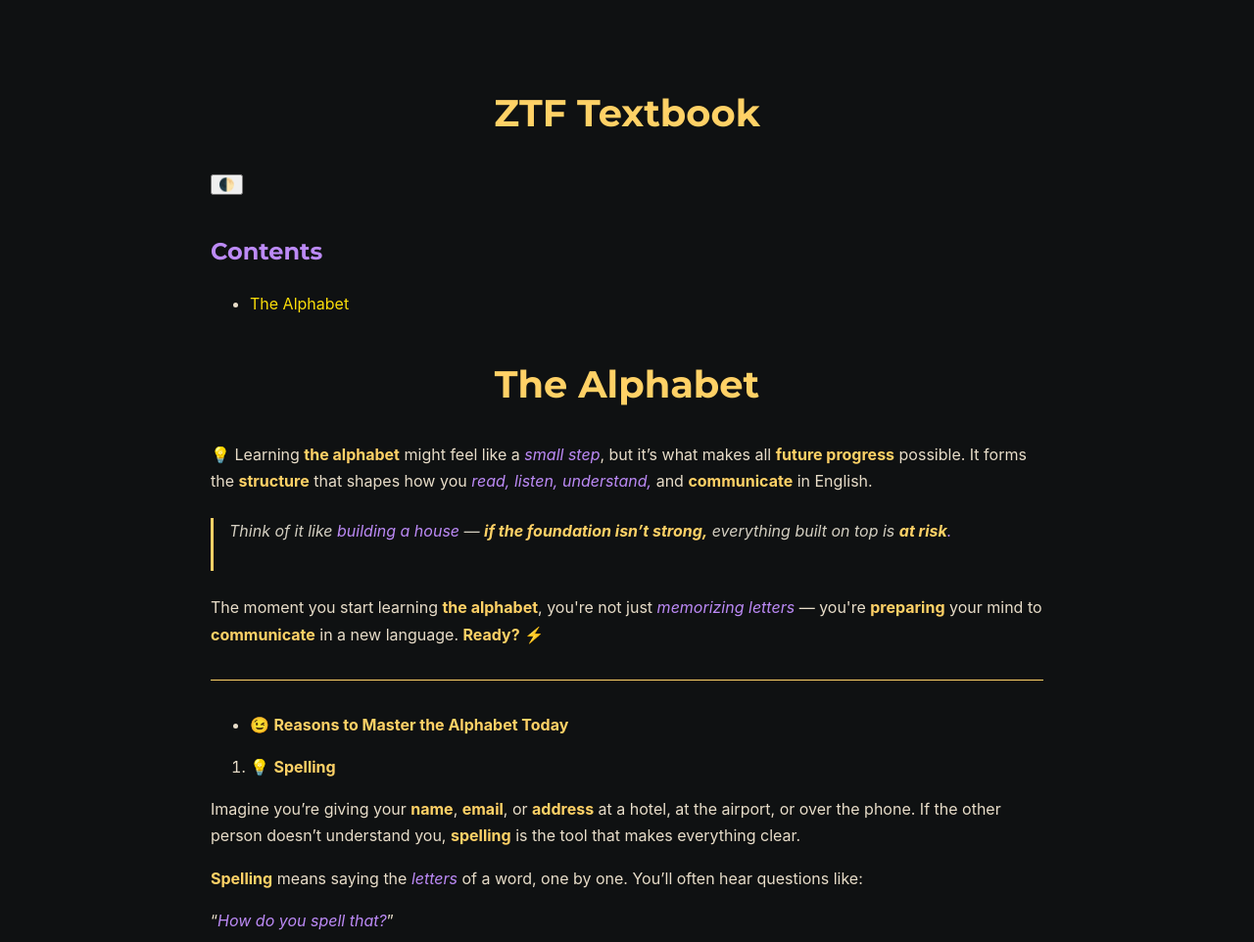
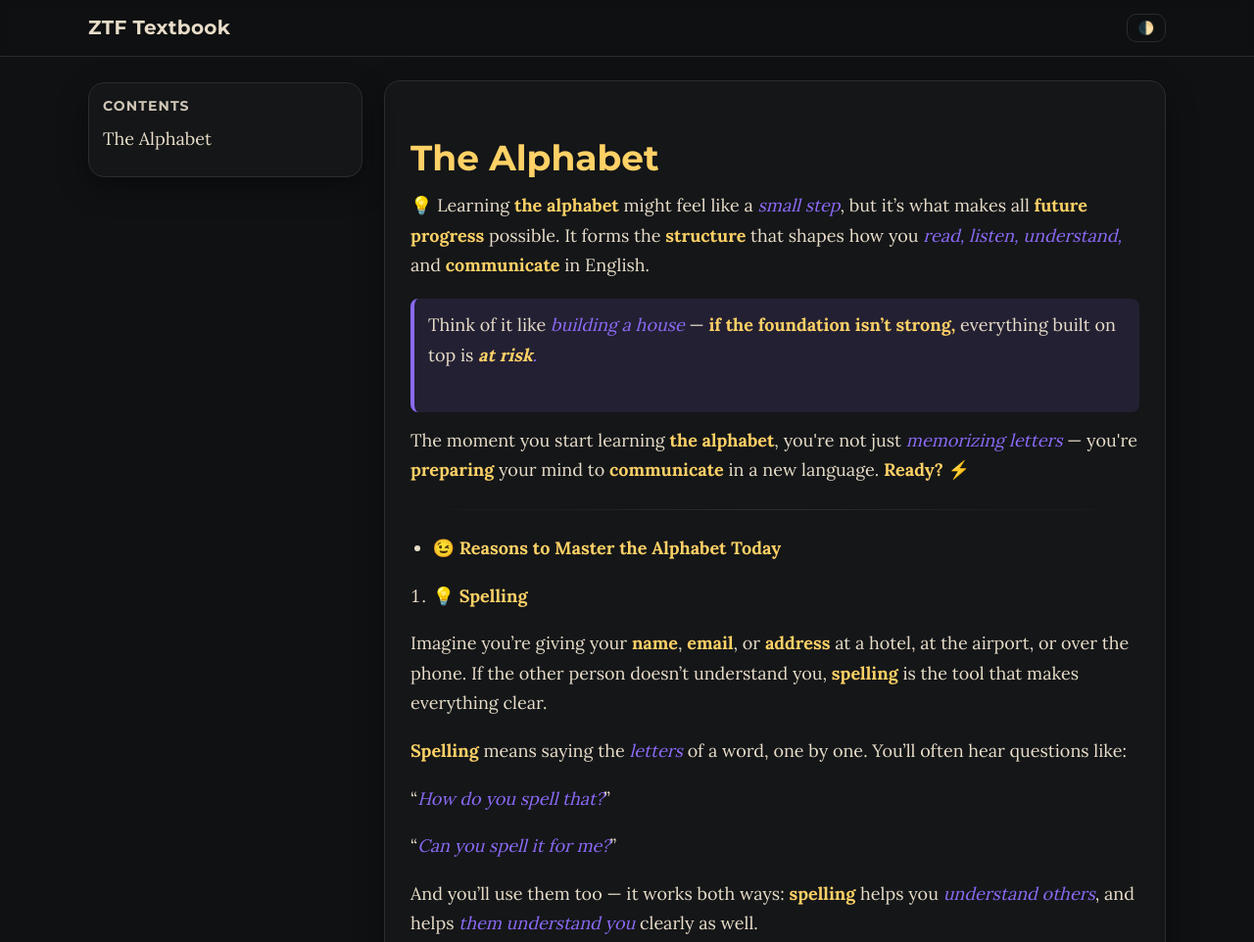
Before and after one commit to mainelimah-lang/ztf-textbook, a plain HTML site: page index.html in a window 1280 px wide. Shown: the top 962 px of the page at 98% size. Drawn offline with Linux system fonts and the light colour scheme; files whose address does not match are found by name.

Commit message:
Update style.css

```diff
--- a/style.css
+++ b/style.css
@@ -1,65 +1,155 @@
-/* ====== ZTF Textbook Style ====== */
-body {
-  background-color: #0F1112;
-  color: #E8DDC9;
-  font-family: "Poppins", "Inter", sans-serif;
-  line-height: 1.7;
-  max-width: 850px;
-  margin: auto;
-  padding: 3rem 1rem;
+/* ===========================
+   ZTF Textbook · Premium Theme
+   =========================== */
+
+/* ---------- Core tokens ---------- */
+:root{
+  --bg: #0F1112;        /* fundo escuro elegante */
+  --fg: #E8DDC9;        /* texto principal */
+  --muted: #CFC6B5;     /* texto secundário */
+  --card: #141618;      /* cartão central */
+  --line: #2a2d31;      /* linhas sutis */
+  --purple: #8C6AF6;    /* acento ZTF */
+  --yellow: #FFD166;    /* destaque */
+  --max: 72ch;          /* largura perfeita de leitura */
+  --radius: 16px;
+  --shadow: 0 10px 30px rgba(0,0,0,.35);
 }
 
-h1, h2, h3 {
-  color: #BC8AF6;
-  font-family: "Montserrat", sans-serif;
-  margin-top: 2.2rem;
+html, body{
+  margin:0; padding:0;
+  background: var(--bg);
+  color: var(--fg);
+  font: 18px/1.7 "Lora", serif;
 }
 
-h1 {
-  text-align: center;
-  color: #FFD166;
-  font-size: 2.4rem;
+/* ---------- Header ---------- */
+.site-header{
+  position: sticky; top:0; z-index:50;
+  background: rgba(15,17,18,.7);
+  backdrop-filter: blur(6px);
+  border-bottom: 1px solid var(--line);
+}
+.site-header .wrap{
+  max-width: 1100px; margin: 0 auto;
+  display:flex; align-items:center; justify-content:space-between;
+  padding: .75rem 1rem;
+}
+.site-header h1{
+  font: 700 20px "Montserrat", system-ui, sans-serif;
+  letter-spacing:.3px; margin:0;
+}
+#themeToggle{
+  background: transparent; color: var(--fg);
+  border: 1px solid var(--line); border-radius: 10px;
+  padding: .35rem .6rem; cursor: pointer;
 }
 
-a {
-  color: #FBDD09;
-  text-decoration: none;
+/* ---------- Page layout ---------- */
+.layout{
+  max-width: 1100px; margin: 24px auto; padding: 0 16px;
+  display: grid; gap: 22px;
+  grid-template-columns: 280px 1fr;
+}
+@media (max-width: 960px){
+  .layout{ grid-template-columns: 1fr; }
+  .toc{ order: 2; margin-top: 8px; }
 }
 
-strong {
-  color: #FFD166;
+/* ---------- Sidebar / TOC ---------- */
+.toc{
+  position: sticky; top: 84px; align-self: start;
+  background: var(--card);
+  border: 1px solid var(--line);
+  border-radius: var(--radius);
+  padding: 14px;
+  box-shadow: var(--shadow);
+}
+.toc h2{
+  margin: 0 0 8px 0;
+  font: 700 14px "Montserrat", system-ui, sans-serif;
+  color: var(--muted);
+  text-transform: uppercase; letter-spacing: .08em;
+}
+#tocList{ list-style: none; margin:0; padding:0; }
+#tocList li{ margin: 6px 0; }
+#tocList a{
+  color: var(--fg); text-decoration: none;
+  border-bottom: 1px dotted transparent;
+  display: inline-block; padding: 2px 0;
+}
+#tocList a:hover{ color: var(--purple); border-color: var(--purple); }
+
+/* ---------- Content card ---------- */
+.content{
+  background: var(--card);
+  border: 1px solid var(--line);
+  border-radius: var(--radius);
+  box-shadow: var(--shadow);
+  padding: 28px 26px;
+  max-width: var(--max);
 }
 
-em {
-  color: #BC8AF6;
+/* Headings */
+.content h1,.content h2,.content h3{
+  font-family:"Montserrat", system-ui, sans-serif;
+  line-height:1.25; margin: 1.6rem 0 .6rem;
+  scroll-margin-top: 96px; /* âncoras bonitas */
+}
+.content h1{ font-size: 2rem; color: var(--yellow); }
+.content h2{ font-size: 1.45rem; color: var(--fg); }
+.content h3{ font-size: 1.2rem; color: var(--fg); opacity:.95; }
+
+/* Text */
+.content p{ margin: 0 0 1rem 0; }
+strong{ color: var(--yellow); }
+em{ color: var(--purple); }
+
+/* Lists */
+.ztf-list, .content ul, .content ol{ padding-left: 1.25rem; }
+.content li{ margin: .4rem 0; }
+
+/* Quote / callouts */
+.ztf-quote{
+  background: rgba(140,106,246,.12);
+  border-left: 4px solid var(--purple);
+  border-radius: 8px;
+  padding: 12px 14px;
+  margin: 14px 0;
 }
 
-blockquote {
-  border-left: 3px solid #FFD166;
-  margin: 1.5em 0;
-  padding-left: 1em;
-  color: #D4CFC1;
-  font-style: italic;
+/* HR */
+hr{
+  border: 0; height: 1px; margin: 24px 0;
+  background: linear-gradient(90deg, transparent, var(--line), transparent);
 }
 
-hr {
-  border: 0;
-  border-top: 1px solid #FFD166;
-  margin: 2rem 0;
+/* Links */
+a{ color: var(--purple); text-decoration: none; }
+a:hover{ text-decoration: underline; }
+
+/* Media */
+img, video{ max-width:100%; border-radius: 12px; }
+iframe{ width:100%; border:0; border-radius: 12px; }
+
+/* Code (se usar) */
+code{
+  background: #1b1e22; border:1px solid var(--line);
+  padding: .15rem .35rem; border-radius: 6px;
+  font-family: ui-monospace, SFMono-Regular, Menlo, monospace;
 }
 
-img {
-  max-width: 100%;
-  border-radius: 12px;
+/* Footer */
+.site-footer{
+  border-top: 1px solid var(--line);
+  color: var(--muted); background: transparent;
 }
+.site-footer .wrap{
+  max-width:1100px; margin:0 auto; padding: 18px 16px;
+  display:flex; align-items:center; justify-content:space-between;
+}
+.site-footer a{ color: var(--fg); opacity:.9; }
+.site-footer a:hover{ color: var(--purple); }
 
-code {
-  background-color: #222;
-  padding: 0.2em 0.4em;
-  border-radius: 5px;
-  font-family: "Fira Code", monospace;
-}
-
-li {
-  margin: 0.6em 0;
-}
+/* Small helpers */
+::selection{ background: rgba(140,106,246,.35); }
```
